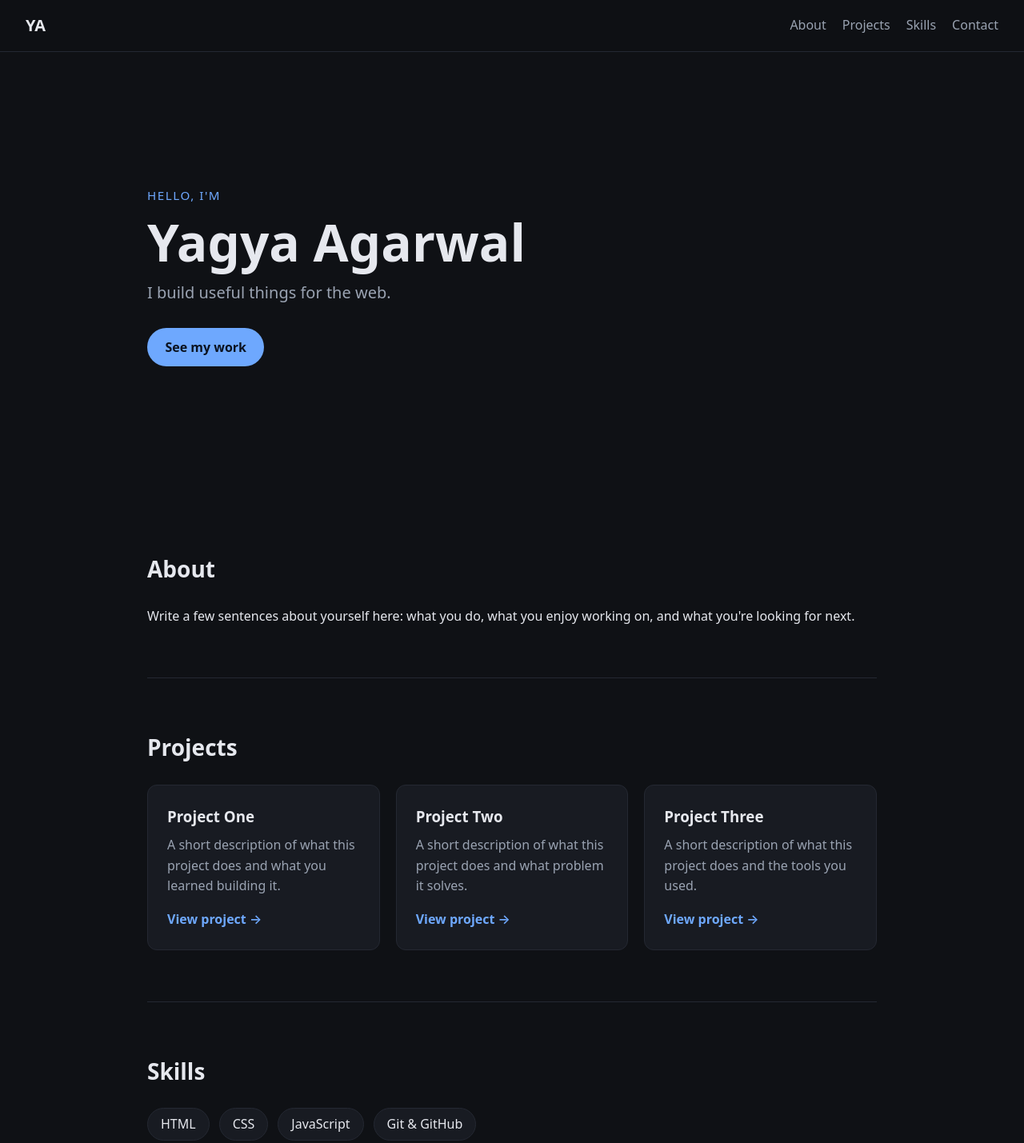
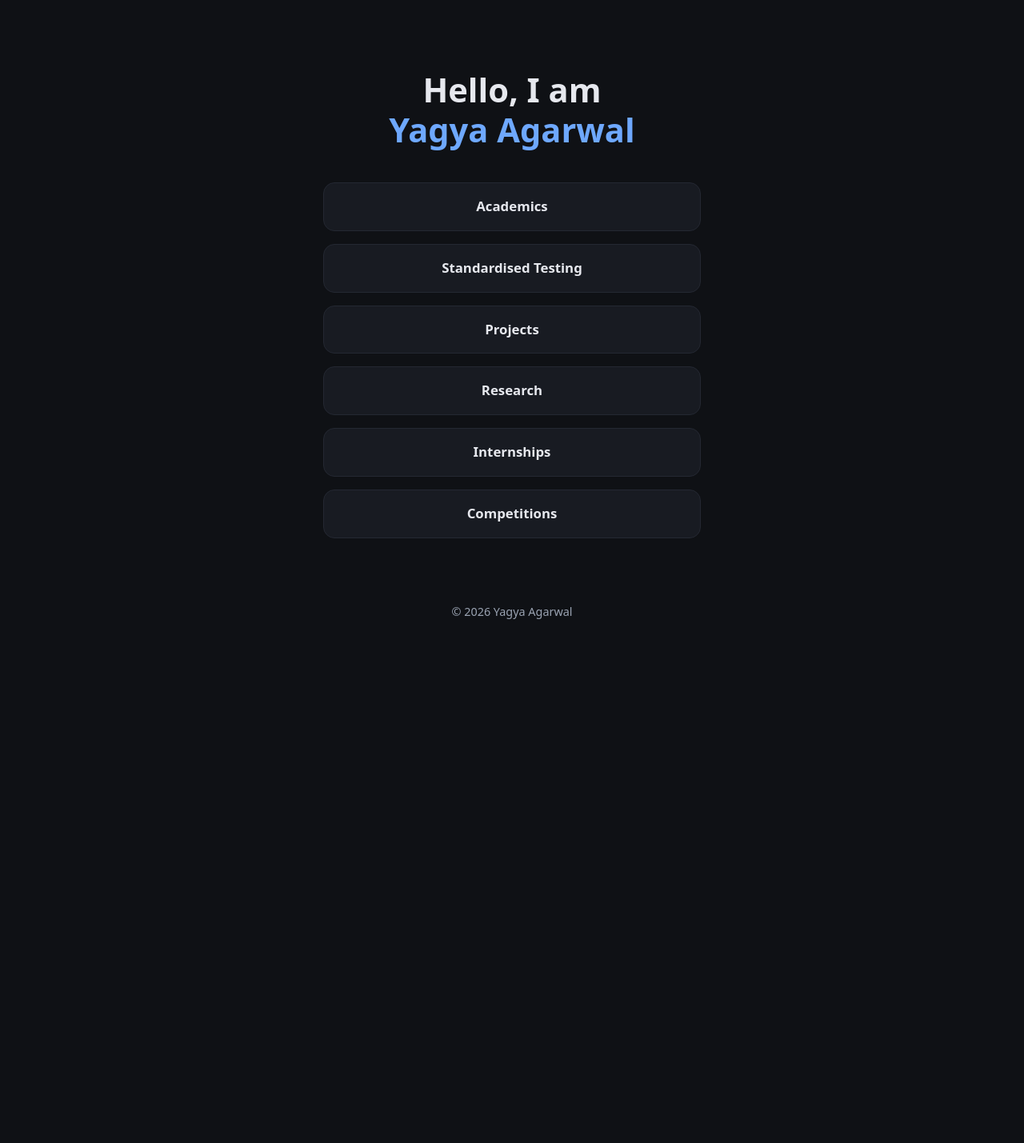
Before and after one commit to yagyaagarwal5-pixel/Portfolio-Website, a plain HTML site: page index.html in a window 1280 px wide. Shown: the top 1429 px of the page at 80% size. After the commit the page ends 800 px from the top, so only its background shows below. Drawn offline with Linux system fonts and the light colour scheme.

Commit message:
Rebuild site as Linktree-style landing page (#1)
Replace the previous single-page layout (about/projects/skills/contact)
with a greeting plus six section buttons, each linking to its own page.


Claude-Session: https://claude.ai/code/session_01P7gy1qXimXXwEXzAuptnUZ

Co-authored-by: Claude <noreply@anthropic.com>

```diff
--- a/index.html
+++ b/index.html
@@ -3,79 +3,23 @@
 <head>
   <meta charset="UTF-8">
   <meta name="viewport" content="width=device-width, initial-scale=1.0">
-  <title>Yagya Agarwal | Portfolio</title>
-  <meta name="description" content="Portfolio of Yagya Agarwal: projects, skills and contact details.">
+  <title>Yagya Agarwal</title>
+  <meta name="description" content="Yagya Agarwal — academics, testing, projects, research, internships and competitions.">
   <link rel="stylesheet" href="style.css">
 </head>
 <body>
 
-  <header class="site-header">
-    <a href="#top" class="logo">YA</a>
-    <nav>
-      <a href="#about">About</a>
-      <a href="#projects">Projects</a>
-      <a href="#skills">Skills</a>
-      <a href="#contact">Contact</a>
+  <main class="hub">
+    <h1 class="greeting">Hello, I am<br><span class="name">Yagya Agarwal</span></h1>
+
+    <nav class="links" aria-label="Sections">
+      <a class="link-btn" href="academics.html">Academics</a>
+      <a class="link-btn" href="standardised-testing.html">Standardised Testing</a>
+      <a class="link-btn" href="projects.html">Projects</a>
+      <a class="link-btn" href="research.html">Research</a>
+      <a class="link-btn" href="internships.html">Internships</a>
+      <a class="link-btn" href="competitions.html">Competitions</a>
     </nav>
-  </header>
-
-  <main id="top">
-
-    <section class="hero">
-      <p class="eyebrow">Hello, I'm</p>
-      <h1>Yagya Agarwal</h1>
-      <p class="tagline">I build useful things for the web.</p>
-      <a href="#projects" class="btn">See my work</a>
-    </section>
-
-    <section id="about" class="section">
-      <h2>About</h2>
-      <p>
-        Write a few sentences about yourself here: what you do, what you enjoy
-        working on, and what you're looking for next.
-      </p>
-    </section>
-
-    <section id="projects" class="section">
-      <h2>Projects</h2>
-      <div class="grid">
-        <article class="card">
-          <h3>Project One</h3>
-          <p>A short description of what this project does and what you learned building it.</p>
-          <a href="#" class="card-link">View project &rarr;</a>
-        </article>
-        <article class="card">
-          <h3>Project Two</h3>
-          <p>A short description of what this project does and what problem it solves.</p>
-          <a href="#" class="card-link">View project &rarr;</a>
-        </article>
-        <article class="card">
-          <h3>Project Three</h3>
-          <p>A short description of what this project does and the tools you used.</p>
-          <a href="#" class="card-link">View project &rarr;</a>
-        </article>
-      </div>
-    </section>
-
-    <section id="skills" class="section">
-      <h2>Skills</h2>
-      <ul class="skills">
-        <li>HTML</li>
-        <li>CSS</li>
-        <li>JavaScript</li>
-        <li>Git &amp; GitHub</li>
-      </ul>
-    </section>
-
-    <section id="contact" class="section">
-      <h2>Contact</h2>
-      <p>Interested in working together? Get in touch.</p>
-      <p><a href="mailto:you@example.com" class="btn">Email me</a></p>
-      <p class="links">
-        <a href="https://github.com/yagyaagarwal5-pixel" target="_blank" rel="noopener">GitHub</a>
-      </p>
-    </section>
-
   </main>
 
   <footer class="site-footer">
--- a/style.css
+++ b/style.css
@@ -1,11 +1,13 @@
 :root {
   --bg: #0f1115;
   --surface: #181b22;
+  --surface-hover: #1f2430;
   --text: #e6e8ee;
   --muted: #9aa3b2;
   --accent: #6ea8fe;
-  --radius: 12px;
-  --max-width: 960px;
+  --border: #242832;
+  --radius: 14px;
+  --max-width: 520px;
 }
 
 * {
@@ -14,15 +16,14 @@
   padding: 0;
 }
 
-html {
-  scroll-behavior: smooth;
-}
-
 body {
   font-family: system-ui, -apple-system, "Segoe UI", Roboto, sans-serif;
   background: var(--bg);
   color: var(--text);
   line-height: 1.6;
+  min-height: 100vh;
+  display: flex;
+  flex-direction: column;
 }
 
 a {
@@ -30,182 +31,100 @@ a {
   text-decoration: none;
 }
 
-a:hover {
-  text-decoration: underline;
+/* Landing hub */
+.hub {
+  flex: 1;
+  width: 100%;
+  max-width: var(--max-width);
+  margin: 0 auto;
+  padding: 4rem 1.5rem 2rem;
+  display: flex;
+  flex-direction: column;
+  align-items: center;
+  justify-content: center;
+  text-align: center;
 }
 
-/* Header */
-.site-header {
-  position: sticky;
-  top: 0;
-  z-index: 10;
-  display: flex;
-  justify-content: space-between;
-  align-items: center;
-  padding: 1rem 2rem;
-  background: rgba(15, 17, 21, 0.9);
-  backdrop-filter: blur(8px);
-  border-bottom: 1px solid #242832;
+.greeting {
+  font-size: clamp(1.8rem, 6vw, 2.6rem);
+  font-weight: 700;
+  line-height: 1.2;
+  margin-bottom: 2.5rem;
 }
 
-.logo {
-  font-weight: 700;
-  font-size: 1.25rem;
-  color: var(--text);
+.greeting .name {
+  color: var(--accent);
 }
 
-.site-header nav {
+/* Linktree-style buttons */
+.links {
+  width: 100%;
   display: flex;
-  gap: 1.25rem;
+  flex-direction: column;
+  gap: 1rem;
 }
 
-.site-header nav a {
-  color: var(--muted);
+.link-btn {
+  display: block;
+  width: 100%;
+  padding: 1rem 1.25rem;
+  background: var(--surface);
+  border: 1px solid var(--border);
+  border-radius: var(--radius);
+  color: var(--text);
+  font-size: 1.05rem;
+  font-weight: 600;
+  text-align: center;
+  transition: transform 0.15s ease, border-color 0.15s ease, background 0.15s ease;
 }
 
-.site-header nav a:hover {
-  color: var(--text);
-  text-decoration: none;
-}
-
-/* Layout */
-main {
-  max-width: var(--max-width);
-  margin: 0 auto;
-  padding: 0 1.5rem;
-}
-
-.section {
-  padding: 4rem 0;
-  border-bottom: 1px solid #242832;
-}
-
-.section:last-child {
-  border-bottom: none;
-}
-
-.section h2 {
-  font-size: 1.75rem;
-  margin-bottom: 1.5rem;
-}
-
-/* Hero */
-.hero {
-  min-height: 70vh;
-  display: flex;
-  flex-direction: column;
-  justify-content: center;
-  align-items: flex-start;
-  gap: 0.75rem;
-}
-
-.eyebrow {
-  color: var(--accent);
-  font-size: 0.95rem;
-  text-transform: uppercase;
-  letter-spacing: 0.1em;
-}
-
-.hero h1 {
-  font-size: clamp(2.5rem, 6vw, 4rem);
-  line-height: 1.1;
-}
-
-.tagline {
-  color: var(--muted);
-  font-size: 1.25rem;
-  margin-bottom: 1rem;
-}
-
-.btn {
-  display: inline-block;
-  padding: 0.7rem 1.4rem;
-  border-radius: 999px;
-  background: var(--accent);
-  color: #0b1220;
-  font-weight: 600;
-}
-
-.btn:hover {
-  text-decoration: none;
-  opacity: 0.9;
-}
-
-/* Projects */
-.grid {
-  display: grid;
-  gap: 1.25rem;
-  grid-template-columns: repeat(auto-fit, minmax(240px, 1fr));
-}
-
-.card {
-  background: var(--surface);
-  border: 1px solid #242832;
-  border-radius: var(--radius);
-  padding: 1.5rem;
-  transition: transform 0.15s ease, border-color 0.15s ease;
-}
-
-.card:hover {
-  transform: translateY(-3px);
+.link-btn:hover,
+.link-btn:focus-visible {
+  background: var(--surface-hover);
   border-color: var(--accent);
-}
-
-.card h3 {
-  margin-bottom: 0.5rem;
-}
-
-.card p {
-  color: var(--muted);
-  margin-bottom: 1rem;
-}
-
-.card-link {
-  font-weight: 600;
-}
-
-/* Skills */
-.skills {
-  list-style: none;
-  display: flex;
-  flex-wrap: wrap;
-  gap: 0.75rem;
-}
-
-.skills li {
-  background: var(--surface);
-  border: 1px solid #242832;
-  border-radius: 999px;
-  padding: 0.4rem 1rem;
-}
-
-/* Contact */
-.links {
-  margin-top: 1rem;
+  transform: translateY(-2px);
+  outline: none;
 }
 
 /* Footer */
 .site-footer {
   text-align: center;
-  padding: 2rem 1rem;
+  padding: 1.5rem 1rem;
   color: var(--muted);
   font-size: 0.9rem;
-  border-top: 1px solid #242832;
-  margin-top: 2rem;
 }
 
-/* Mobile */
+/* Sub-page content */
+.page {
+  width: 100%;
+  max-width: var(--max-width);
+  margin: 0 auto;
+  padding: 3rem 1.5rem;
+  flex: 1;
+}
+
+.back {
+  display: inline-block;
+  margin-bottom: 1.5rem;
+  color: var(--muted);
+  font-weight: 600;
+}
+
+.back:hover {
+  color: var(--accent);
+}
+
+.page h1 {
+  font-size: clamp(1.8rem, 5vw, 2.4rem);
+  margin-bottom: 1rem;
+}
+
+.page p {
+  color: var(--muted);
+}
+
 @media (max-width: 600px) {
-  .site-header {
-    padding: 1rem;
-  }
-
-  .site-header nav {
-    gap: 0.75rem;
-    font-size: 0.9rem;
-  }
-
-  .section {
-    padding: 3rem 0;
+  .hub {
+    padding: 3rem 1.25rem 2rem;
   }
 }
```
Also changed, not shown: academics.html (added, +20 -0 lines), competitions.html (added, +20 -0 lines), internships.html (added, +20 -0 lines), projects.html (added, +20 -0 lines), research.html (added, +20 -0 lines), standardised-testing.html (added, +20 -0 lines), 1 other file.
